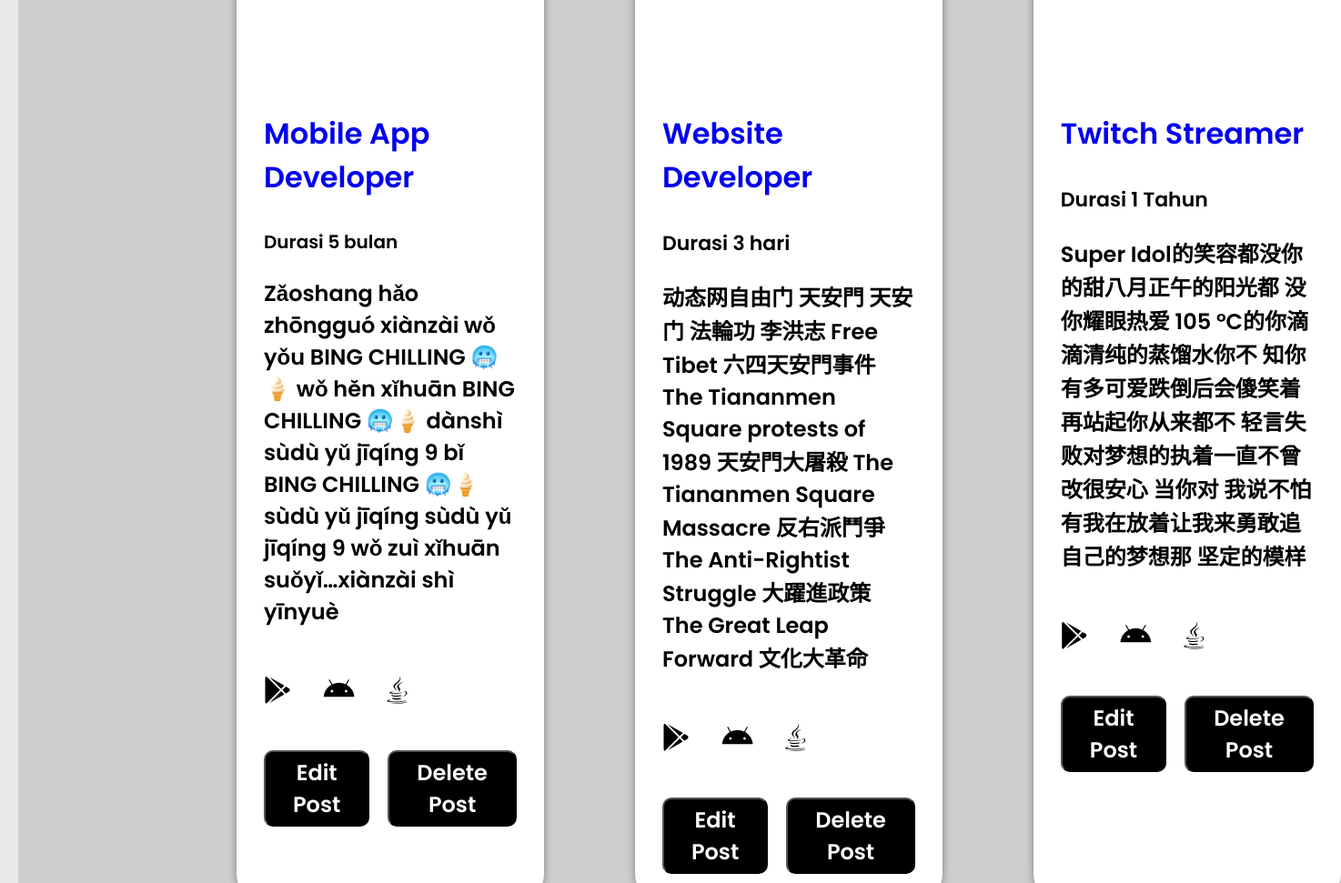
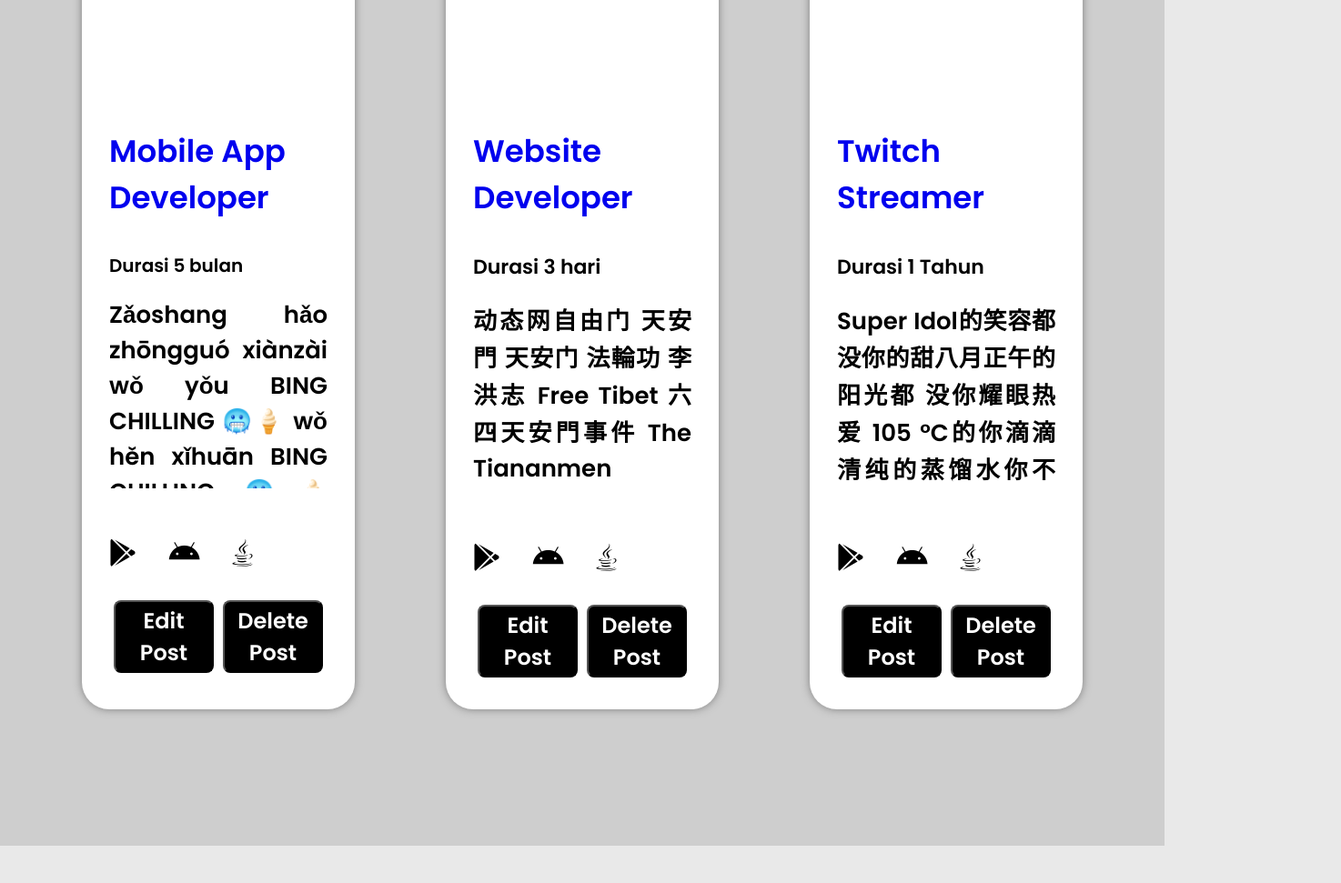
Before and after one commit to PrinzEugen39/DWTask2Day2, a plain HTML site: page blog.html in a window 1280 px wide. Shown: the part 1515-2486 px from the top of the page at 91% size, 1474 px wide, since content can reach past the window. After the commit the page ends 2445 px from the top, so only its background shows below. Drawn offline with Linux system fonts and the light colour scheme.

Commit message:
day5 pepeq 2

```diff
--- a/blog.html
+++ b/blog.html
@@ -142,7 +142,7 @@
         </div>
         <div class="title-content">
           <a href="blog-content.html"
-            ><p style="font-size: 32px">Mobile App Developer</p></a
+            ><p style="font-size: 34px">Mobile App Developer</p></a
           >
           <p style="font-size: 20px">Durasi 5 bulan</p>
         </div>
@@ -161,8 +161,8 @@
           <i class="fa-brands fa-java fa-lg"></i>
         </div>
         <div class="btn-group">
-          <button class="btn-edit">Edit Post</button>
-          <button class="btn-post">Delete Post</button>
+          <button>Edit Post</button>
+          <button>Delete Post</button>
         </div>
       </div>
 
@@ -172,7 +172,7 @@
         </div>
         <div class="title-content">
           <a href="blog-content.html"
-            ><p style="font-size: 32px">Website Developer</p></a
+            ><p style="font-size: 34px">Website Developer</p></a
           >
           <p style="font-size: 22px">Durasi 3 hari</p>
         </div>
@@ -182,7 +182,6 @@
               动态网自由门 天安門 天安门 法輪功 李洪志 Free Tibet 六四天安門事件
               The Tiananmen Square protests of 1989 天安門大屠殺 The Tiananmen
               Square Massacre 反右派鬥爭 The Anti-Rightist Struggle 大躍進政策
-              The Great Leap Forward 文化大革命
             </p>
           </h1>
         </div>
@@ -203,7 +202,7 @@
         </div>
         <div class="title-content">
           <a href="blog-content.html"
-            ><p style="font-size: 32px">Twitch Streamer</p></a
+            ><p style="font-size: 34px">Twitch Streamer</p></a
           >
           <p style="font-size: 22px">Durasi 1 Tahun</p>
         </div>
--- a/css/blog.css
+++ b/css/blog.css
@@ -17,7 +17,6 @@
 
 .blog-form .form-container h1 {
   text-align: center;
-  margin-bottom: 40px;
   font-size: 40px;
 }
 
@@ -109,15 +108,15 @@ textarea {
   color: rgb(255, 255, 255);
 }
 
+/* BLOG LIST */
 .blog-list {
-  padding: 50px 200px;
+  padding: 100px 50px;
   margin-top: 0px;
   background-color: rgb(206, 206, 206);
   display: grid;
   justify-content: space-between;
   grid-template-columns: 1fr 1fr 1fr;
   gap: 20px;
-  margin: 20px;
 }
 
 .blog-list .blog-list-item {
@@ -143,8 +142,13 @@ textarea {
 
 }
 
-.blog-list .blog-list-item p {
-  font-size: 24px;
+.blog-list .blog-list-item .blog-content p {
+  font-size: 26px;
+  text-align: justify;
+  height: 210px;
+  overflow: hidden;
+  margin-top: 20px;
+
 }
 
 .logo i {
@@ -156,16 +160,15 @@ textarea {
 
 .blog-list .blog-list-item .btn-group {
   display: flex;
-  justify-content: space-between;
-  gap: 20px;
+  width: 100%;
 }
 .blog-list .blog-list-item .btn-group button {
-  margin-top: 20px;
-  padding: 5px 30px;
-  border-radius: 10px;
-  background: black;
+  width: 50%;
+  margin: 5px;
   color: white;
-  width: 100%;
+  background-color: black;
+  border-radius: 8px;
+  padding: 3px;
 }
 
 
```
